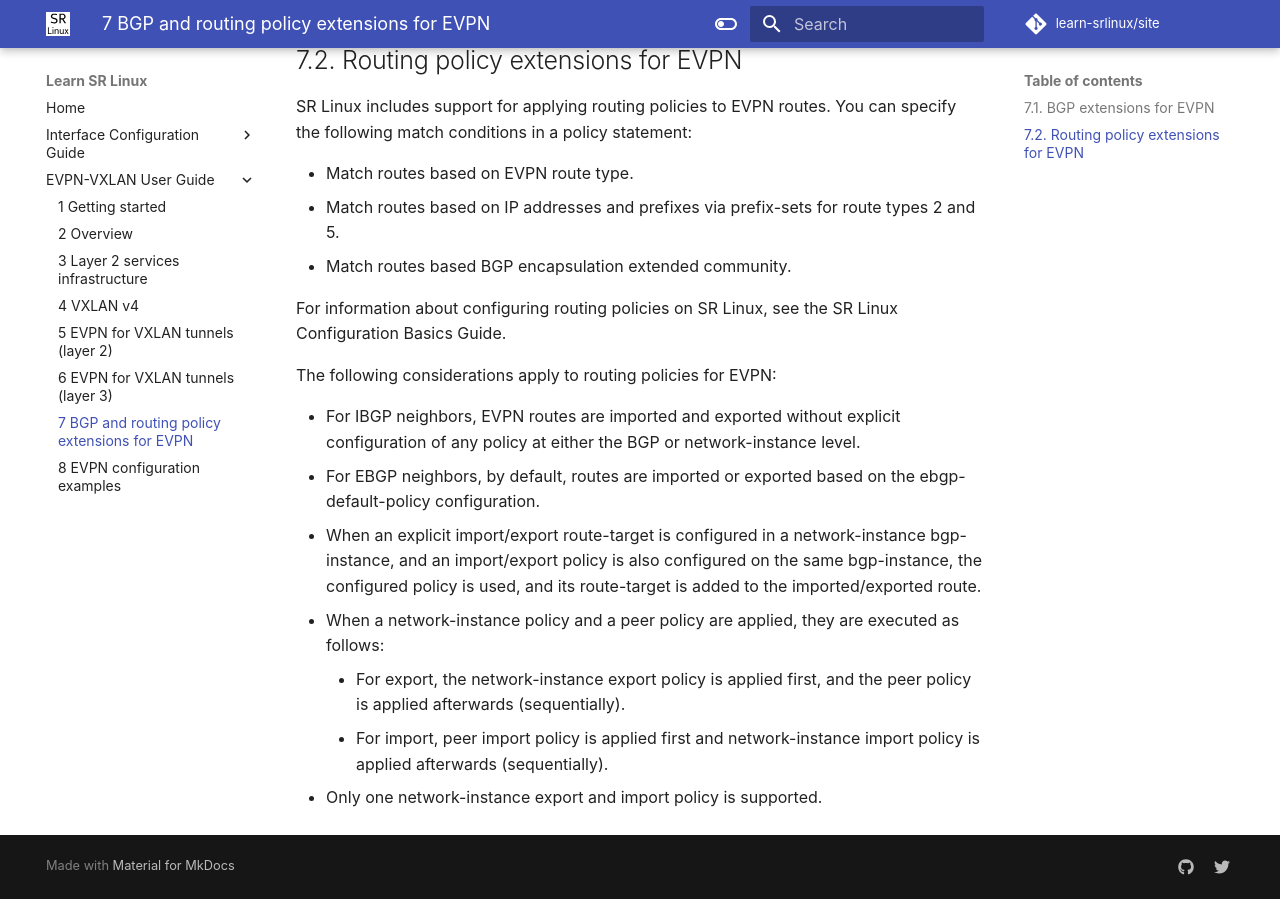
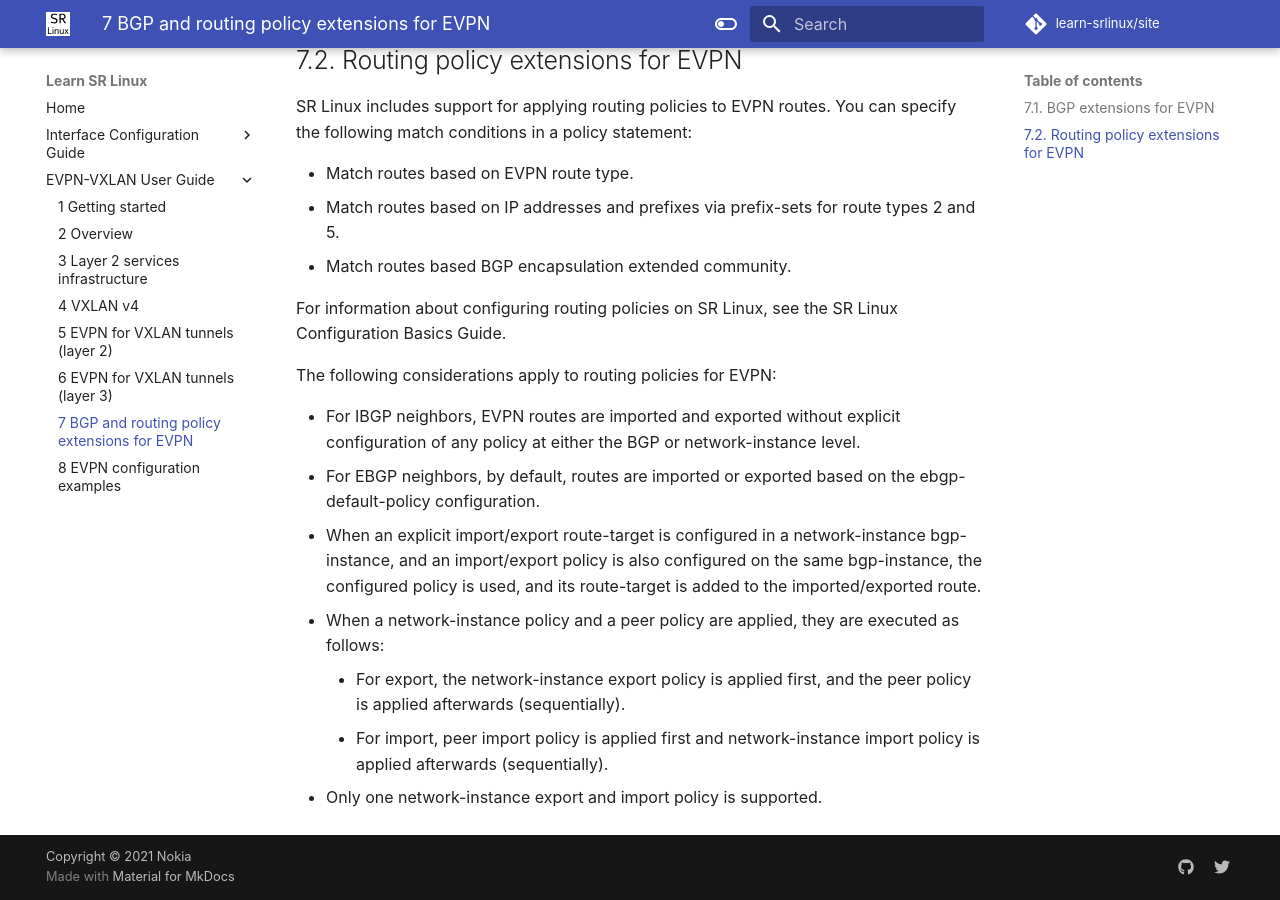
Before and after one commit to srl-labs/learn-srlinux, an MkDocs documentation site: the page built from docs/evpn-vxlan-user-guide/7-bgp-and-routing-policy-extensions-for-evpn.md, in a window 1280 px wide and 900 px high, scrolled down 885 px. Built offline with MkDocs 1.6.1 and Material for MkDocs 9.7.7, drawn with Linux system fonts in a browser that asks for light colours; some web fonts are replaced; comment, search, counter and statistics services are not loaded.

Commit message:
added copyright and license

```diff
--- a/mkdocs.yml
+++ b/mkdocs.yml
@@ -21,6 +21,7 @@
 repo_url: https://github.com/learn-srlinux/site
 edit_uri: ""
 site_url: "https://learn.srlinux.dev/"
+copyright: Copyright &copy; 2021 Nokia
 theme:
   name: material
   custom_dir: docs/overrides
```
Also changed, not shown: 1 other file.
